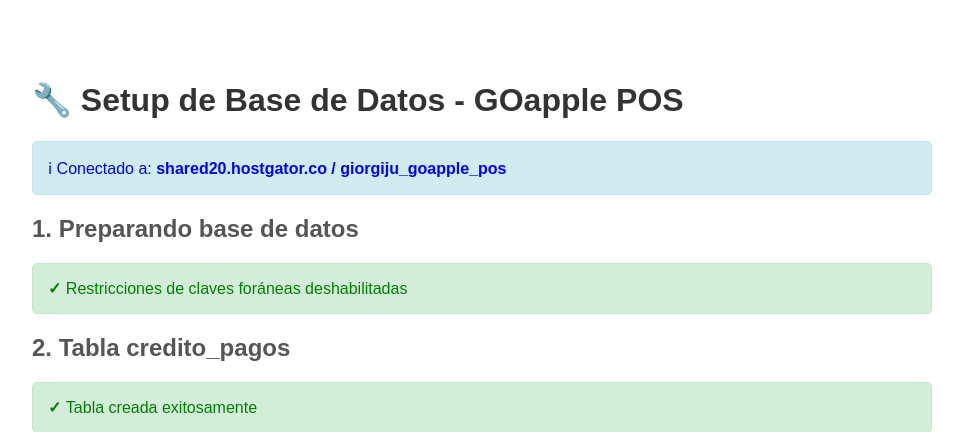
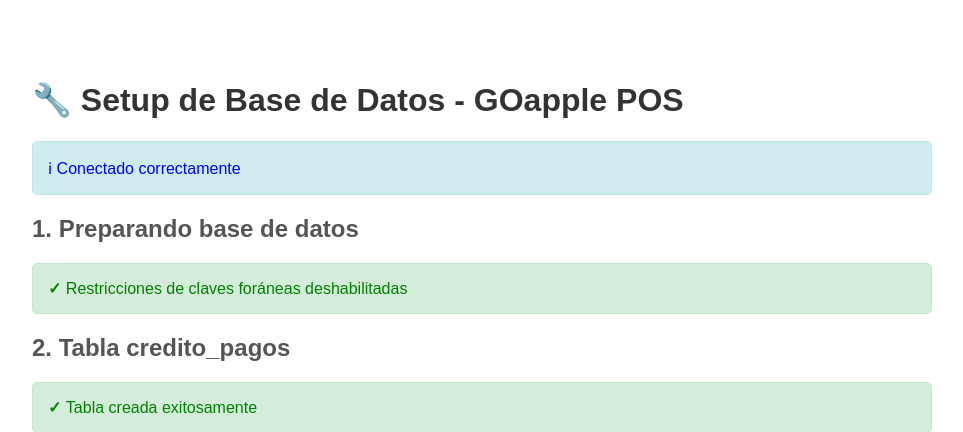
Before and after one commit to jamesQM-771/Goapple-POS, a PHP site: page /goapple/tools/setup.php in a window 1280 px wide. Shown: the top 432 px of the page, without its empty margins (158-1121 px from the left). Run offline with PHP 8.4, Linux system fonts and the light colour scheme.

Commit message:
fix(security-2026-05-26): remover credenciales de produccion hardcodeadas en tools/setup.php

```diff
--- a/tools/setup.php
+++ b/tools/setup.php
@@ -8,23 +8,10 @@ session_start();
 error_reporting(E_ALL);
 ini_set('display_errors', 1);
 
-// Conexión directa sin la clase Database
-$host = "shared20.hostgator.co";
-$db_name = "giorgiju_goapple_pos";
-$username = "giorgiju";
-$password = "Giorgi2006*";
-$charset = "utf8mb4";
+require_once __DIR__ . '/../config/database.php';
 
 try {
-    $conn = new PDO(
-        "mysql:host=$host;dbname=$db_name;charset=$charset",
-        $username,
-        $password,
-        [
-            PDO::ATTR_ERRMODE => PDO::ERRMODE_EXCEPTION,
-            PDO::ATTR_DEFAULT_FETCH_MODE => PDO::FETCH_ASSOC
-        ]
-    );
+    $conn = Database::getInstance()->getConnection();
 
     echo "<!DOCTYPE html>
 <html>
@@ -48,7 +35,7 @@ try {
 </head>
 <body>
     <h1>🔧 Setup de Base de Datos - GOapple POS</h1>
-    <div class='info box'>Conectado a: <strong>$host / $db_name</strong></div>";
+    <div class='info box'>Conectado correctamente</div>";
 
     // Paso 1: Deshabilitar restricciones
     echo "<h2>1. Preparando base de datos</h2>";
@@ -139,7 +126,7 @@ try {
         </ol>
     </div>";
 
-} catch (PDOException $e) {
+} catch (Exception $e) {
     echo "<!DOCTYPE html>
 <html>
 <head>
@@ -160,9 +147,7 @@ try {
         <hr>
         <h3>Verifica:</h3>
         <ul>
-            <li>Host: $host</li>
-            <li>Base de datos: $db_name</li>
-            <li>Usuario: $username</li>
+            <li>Archivo: config/env.php</li>
             <li>Archivo: config/database.php</li>
         </ul>
         <p><a href='login.php'>Volver al login</a></p>
```
